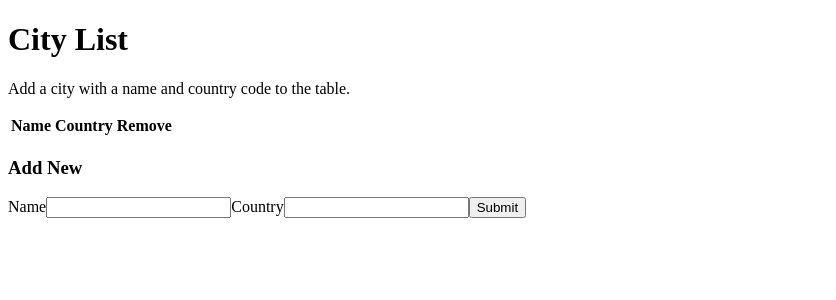
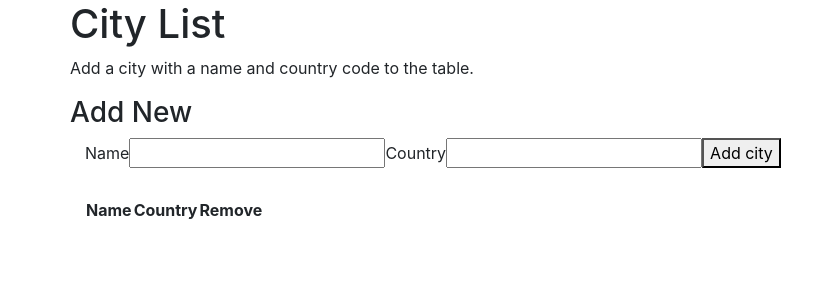
Before and after one commit to YouFool/openweather-react, a React (Create React App) app: page / in a window 1280 px wide. Shown: the top 300 px of the page, without its empty margins (0-836 px from the left). Built offline with nearby package versions, Linux system fonts and the light colour scheme.

Commit message:
Adding react-bootstrap

```diff
--- a/package.json
+++ b/package.json
@@ -3,7 +3,9 @@
   "version": "0.1.0",
   "private": true,
   "dependencies": {
+    "bootstrap": "^4.3.1",
     "react": "^16.9.0",
+    "react-bootstrap": "^1.0.0-beta.12",
     "react-dom": "^16.9.0",
     "react-scripts": "3.1.2"
   },
--- a/src/App.js
+++ b/src/App.js
@@ -1,6 +1,7 @@
-import React, { Component } from 'react';
-import Table from './city/Table'
-import Form from './city/Form';
+import React, { Component } from "react";
+import Table from "./city/Table";
+import Form from "./city/Form";
+import { Container, Row } from "react-bootstrap";
 
 class App extends Component {
   state = {
@@ -12,30 +13,28 @@ class App extends Component {
     debugger;
 
     this.setState({
-            data: data.filter((city) => {
+      data: data.filter(city => {
         return city.id !== id;
       })
     });
-    }
+  };
 
   handleSubmit = city => {
-        this.setState({cities: [...this.state.cities, city]});
-    }
+    this.setState({ cities: [...this.state.cities, city] });
+  };
 
   render() {
     const { cities: data } = this.state;
 
     return (
-            <div className="container">
-                <h1>City List</h1>
-                <p>Add a city with a name and country code to the table.</p>
-                <Table
-                    cityData={data}
-                    removeCity={this.removeCity}
-                />
-                <h3>Add New</h3>
+      <Container>
+        <Row><h1>City List</h1></Row>
+        <Row><p>Add a city with a name and country code to the table.</p></Row>
+        <Row><h3>Add New</h3></Row>
         <Form handleSubmit={this.handleSubmit} />
-            </div>
+        <br></br>
+        <Table cityData={data} removeCity={this.removeCity} />
+      </Container>
     );
   }
 }
--- a/src/city/Form.js
+++ b/src/city/Form.js
@@ -46,7 +46,7 @@ class Form extends Component {
           value={code}
           onChange={this.handleChange}
         />
-        <button type="submit">Submit</button>
+        <button type="submit">Add city</button>
       </form>
     );
   }
--- a/src/index.js
+++ b/src/index.js
@@ -2,6 +2,7 @@ import React from 'react';
 import ReactDOM from 'react-dom';
 import App from './App';
 import * as serviceWorker from './serviceWorker';
+import 'bootstrap/dist/css/bootstrap.min.css';
 
 ReactDOM.render(<App />, document.getElementById('root'));
 
```
Also changed, not shown: 1 other file (tests, documents, lock files or other folders). Lines whose indentation alone changed are shown as unchanged.
